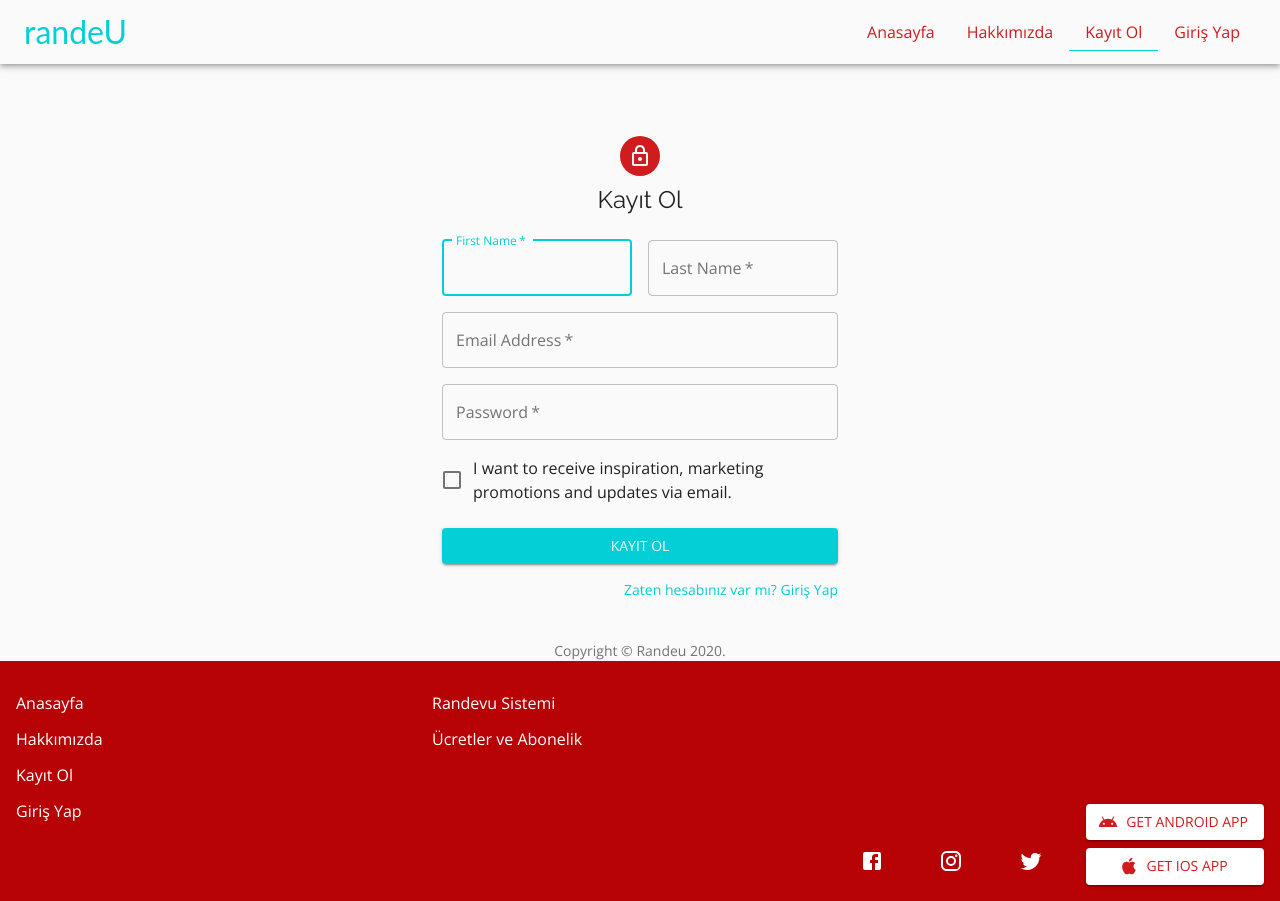
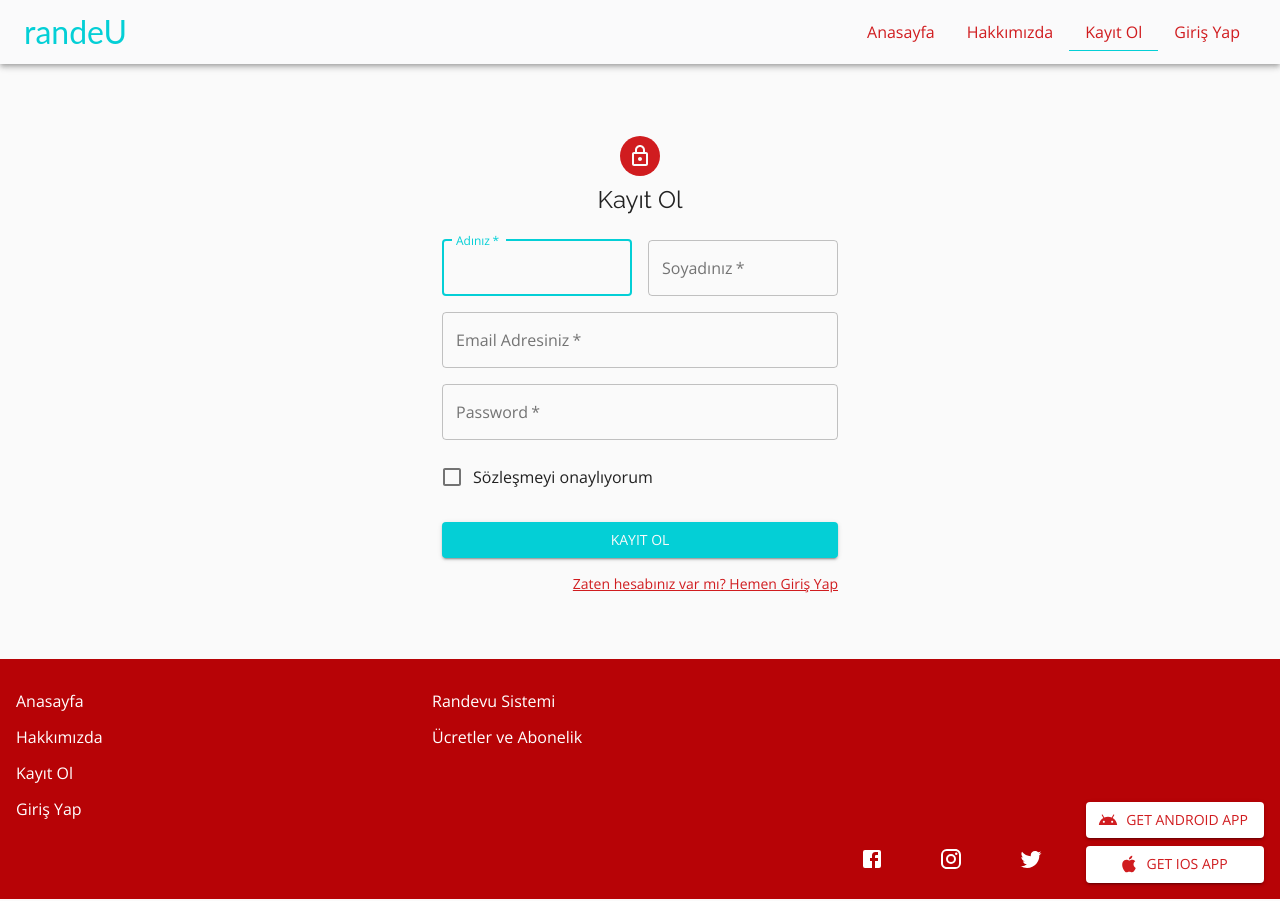
Before and after one commit to serbestemre/randeu-webApp, a React app: page /kullanici/kayit in a window 1280 px wide. Built offline with nearby package versions, Linux system fonts and the light colour scheme.

Commit message:
kullanici kayit re designed

```diff
--- a/src/pages/Register/Register.js
+++ b/src/pages/Register/Register.js
@@ -1,44 +1,33 @@
-import React from 'react';
-import Avatar from '@material-ui/core/Avatar';
-import Button from '@material-ui/core/Button';
-import CssBaseline from '@material-ui/core/CssBaseline';
-import TextField from '@material-ui/core/TextField';
-import FormControlLabel from '@material-ui/core/FormControlLabel';
-import Checkbox from '@material-ui/core/Checkbox';
-import Link from '@material-ui/core/Link';
-import Grid from '@material-ui/core/Grid';
-import Box from '@material-ui/core/Box';
-import LockOutlinedIcon from '@material-ui/icons/LockOutlined';
-import Typography from '@material-ui/core/Typography';
-import { makeStyles } from '@material-ui/core/styles';
-import Container from '@material-ui/core/Container';
+import React from "react";
+import Avatar from "@material-ui/core/Avatar";
+import Button from "@material-ui/core/Button";
+import CssBaseline from "@material-ui/core/CssBaseline";
+import TextField from "@material-ui/core/TextField";
+import FormControlLabel from "@material-ui/core/FormControlLabel";
+import Checkbox from "@material-ui/core/Checkbox";
+import { Link, withRouter } from "react-router-dom";
+import Grid from "@material-ui/core/Grid";
+import Box from "@material-ui/core/Box";
+import LockOutlinedIcon from "@material-ui/icons/LockOutlined";
+import Typography from "@material-ui/core/Typography";
+import { makeStyles } from "@material-ui/core/styles";
+import Container from "@material-ui/core/Container";
 
-function Copyright() {
-  return (
-    <Typography variant="body2" color="textSecondary" align="center">
-      {'Copyright © '}
-      <Link color="inherit" href="https://material-ui.com/">
-        Randeu
-      </Link>{' '}
-      {new Date().getFullYear()}
-      {'.'}
-    </Typography>
-  );
-}
 
 const useStyles = makeStyles((theme) => ({
   paper: {
     marginTop: theme.spacing(8),
-    display: 'flex',
-    flexDirection: 'column',
-    alignItems: 'center',
+    marginBottom: theme.spacing(8),
+    display: "flex",
+    flexDirection: "column",
+    alignItems: "center",
   },
   avatar: {
     margin: theme.spacing(1),
     backgroundColor: theme.palette.secondary.main,
   },
   form: {
-    width: '100%', // Fix IE 11 issue.
+    width: "100%", // Fix IE 11 issue.
     marginTop: theme.spacing(3),
   },
   submit: {
@@ -57,19 +46,19 @@ export default function Register() {
           <LockOutlinedIcon />
         </Avatar>
         <Typography component="h1" variant="h5">
-            Kayıt Ol
+          Kayıt Ol
         </Typography>
         <form className={classes.form} noValidate>
           <Grid container spacing={2}>
             <Grid item xs={12} sm={6}>
               <TextField
                 autoComplete="fname"
-                name="firstName"
+                name="firtsName"
                 variant="outlined"
                 required
                 fullWidth
                 id="firstName"
-                label="First Name"
+                label="Adınız"
                 autoFocus
               />
             </Grid>
@@ -79,7 +68,7 @@ export default function Register() {
                 required
                 fullWidth
                 id="lastName"
-                label="Last Name"
+                label="Soyadınız"
                 name="lastName"
                 autoComplete="lname"
               />
@@ -90,7 +79,7 @@ export default function Register() {
                 required
                 fullWidth
                 id="email"
-                label="Email Address"
+                label="Email Adresiniz"
                 name="email"
                 autoComplete="email"
               />
@@ -110,7 +99,7 @@ export default function Register() {
             <Grid item xs={12}>
               <FormControlLabel
                 control={<Checkbox value="allowExtraEmails" color="primary" />}
-                label="I want to receive inspiration, marketing promotions and updates via email."
+                label="Sözleşmeyi onaylıyorum"
               />
             </Grid>
           </Grid>
@@ -125,16 +114,19 @@ export default function Register() {
           </Button>
           <Grid container justify="flex-end">
             <Grid item>
-              <Link href="#" variant="body2">
-                Zaten hesabınız var mı? Giriş Yap
-              </Link>
+              <Typography
+                variant="body2"
+                component={Link}
+                color="secondary"
+                to="/kullanici/giris"
+              >
+                {" "}
+                Zaten hesabınız var mı? Hemen Giriş Yap
+              </Typography>
             </Grid>
           </Grid>
         </form>
       </div>
-      <Box mt={5}>
-        <Copyright />
-      </Box>
     </Container>
   );
 }
```
Also changed, not shown: src/assets/images/register.jpg (added).
